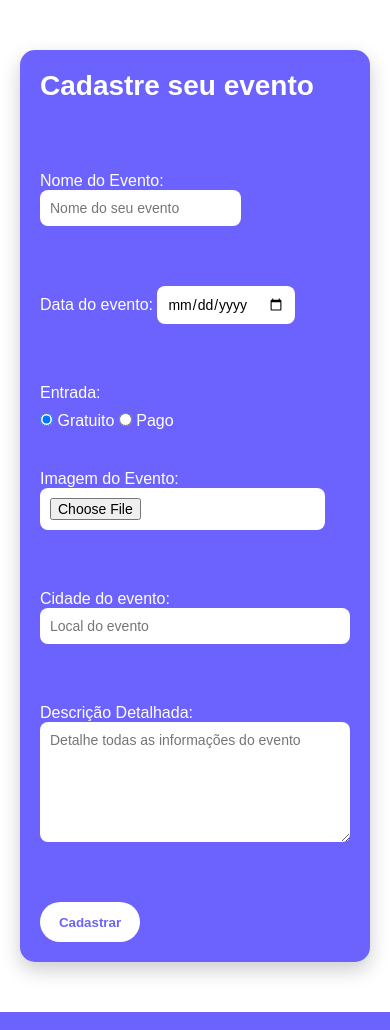
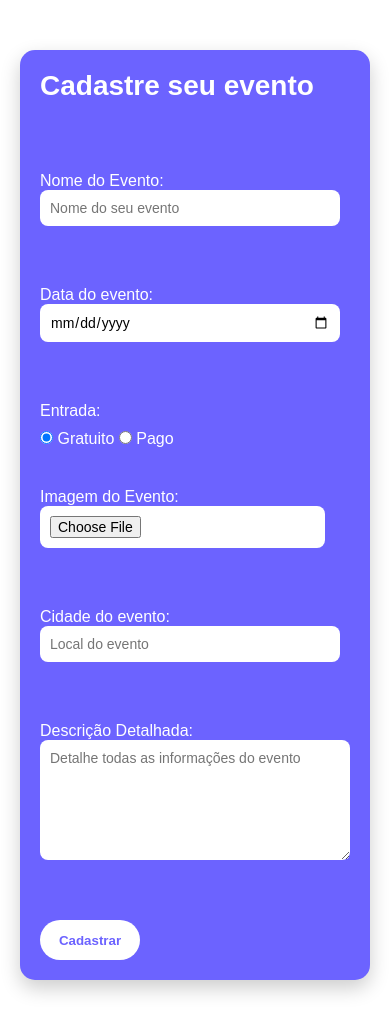
Before and after one commit to ChristianAcacio/Gerenciamento-de-eventos, a PHP site: page /cadastro_eventos.php in a window 390 px wide. Shown: the part 90-1120 px from the top of the page. Run offline with PHP 8.4, Linux system fonts and the light colour scheme.

Commit message:
responsividade do cadastro de eventos

```diff
--- a/cadastro_eventos.php
+++ b/cadastro_eventos.php
@@ -83,12 +83,12 @@ $tipo_usuario = $_SESSION['tipo_usuario'] ?? null;
                 <div class="cadastro-evento-esquerda">
                     <h1>Cadastre seu evento</h1>
 
-                    <div>
+                    <div class="input_cadastroeventos">
                         <label for="nome">Nome do Evento:</label>
                         <input type="text" id="nome" name="nome" placeholder="Nome do seu evento" required>
                     </div>
 
-                    <div>
+                    <div class="input_cadastroeventos">
                         <label for="data_inicio">Data do evento:</label>
                         <input type="date" id="data_inicio" name="data_evento" min="2025-06-10" required>
                     </div>
@@ -113,7 +113,7 @@ $tipo_usuario = $_SESSION['tipo_usuario'] ?? null;
                         <input type="file" id="imagem" name="imagem" accept="image/*" required class="imagem_label">
                     </div>
 
-                    <div class="cidade_evento">
+                    <div class="input_cadastroeventos">
                         <label for="nome">Cidade do evento:</label>
                         <input type="text" id="cidade" name="cidade" placeholder="Local do evento" required>
                     </div>
--- a/style/style.css
+++ b/style/style.css
@@ -1241,7 +1241,11 @@ body.cadastro {
     max-width: 1200px;
     text-align: left;
     padding-left: 10px;
-  }
+}
+
+
+
+
 
 
 /*Estilo CRIAÇÃO DE EVENTOS*/
@@ -1291,10 +1295,12 @@ body.cadastro {
   font-size: 14px;
 }
 
-.cidade_evento{
+.input_cadastroeventos{
+    width: 300px;
     display: flex;
     flex-direction: column;
 }
+
 
 .textarea{
     display: flex;
@@ -1339,9 +1345,19 @@ body.cadastro {
 }
 
 /* Responsivo */
-@media (max-width: 768px) {
-  .cadastro-evento {
-    flex-direction: column;
-    padding: 20px;
-  }
+@media (max-width: 900px) {
+    .cadastro-evento {
+        display: flex;
+        flex-direction: row;
+        justify-content: space-between;
+        background-color: #6c63ff;
+        color: white;
+        border-radius: 15px;
+        padding: 20px;
+        gap: 40px;
+        max-width: 1000px;
+        width: 100%;
+        flex-wrap: wrap;
+        box-shadow: 0 8px 20px rgba(0, 0, 0, 0.2);
+    }
 }
```
